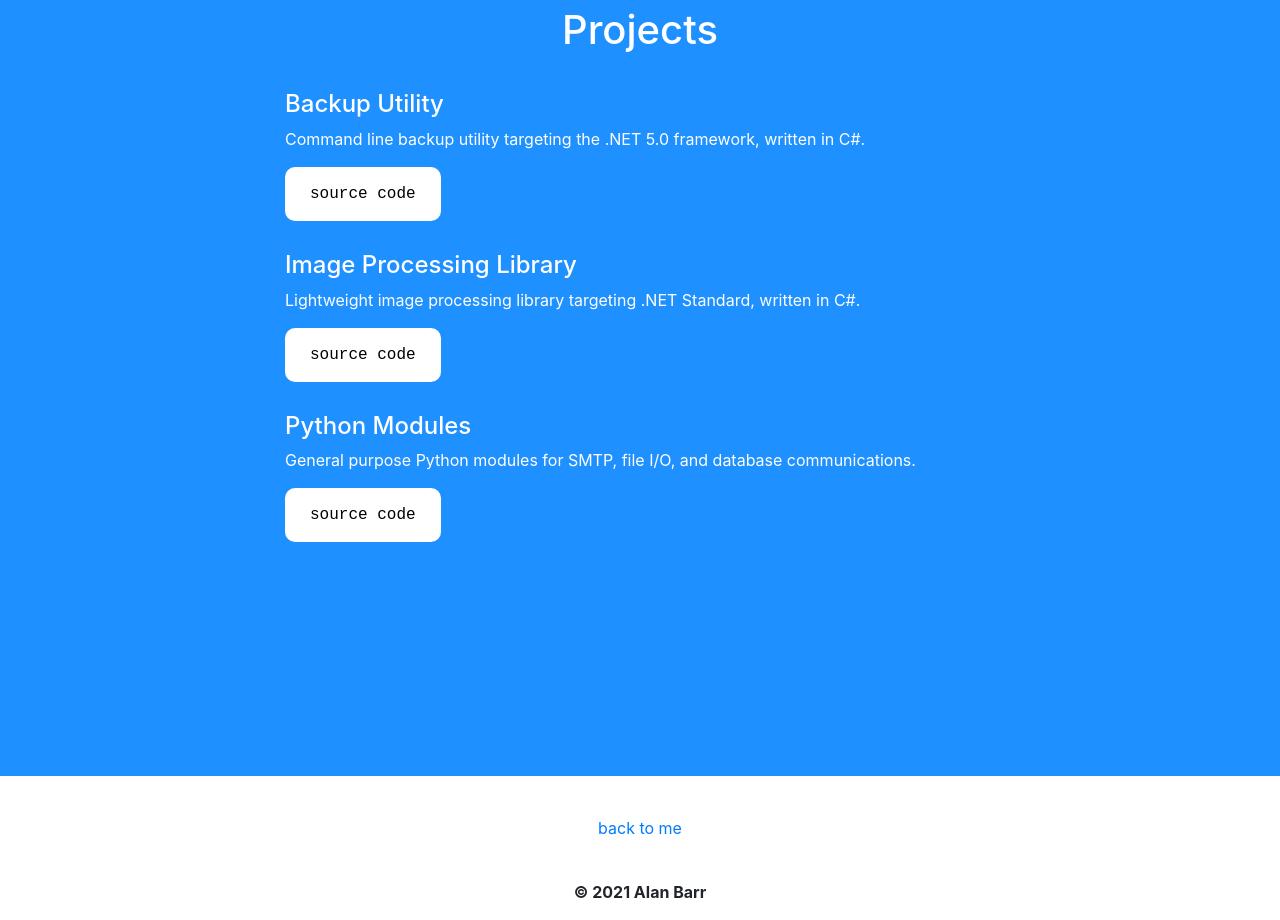
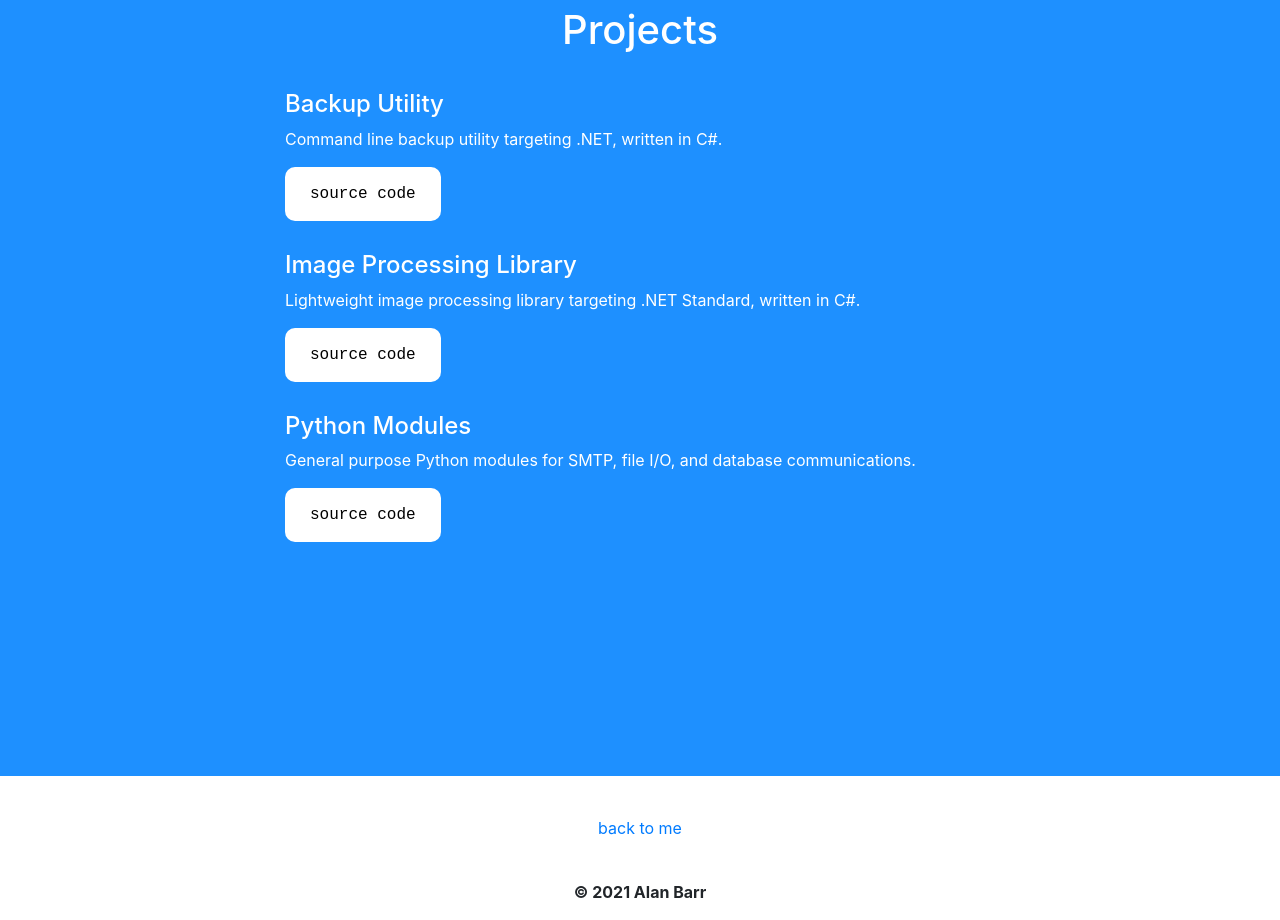
Before and after one commit to freedom35/freedom35.github.io, a plain HTML site: page index.html in a window 1280 px wide. Shown: the part 880-1800 px from the top of the page. Drawn offline with nearby package versions, Linux system fonts and the light colour scheme.

Commit message:
Updated description for backup utility.

```diff
--- a/index.html
+++ b/index.html
@@ -67,7 +67,7 @@
                             <div>
                                 <h4>Backup Utility</h4>
                                 <p>
-                                    Command line backup utility targeting the .NET 5.0 framework, written in C#.
+                                    Command line backup utility targeting .NET, written in C#.
                                 </p>
                                 <a class="code-link" href="https://github.com/freedom35/backup-util-dotnet-core">source code</a>
                             </div>
```
